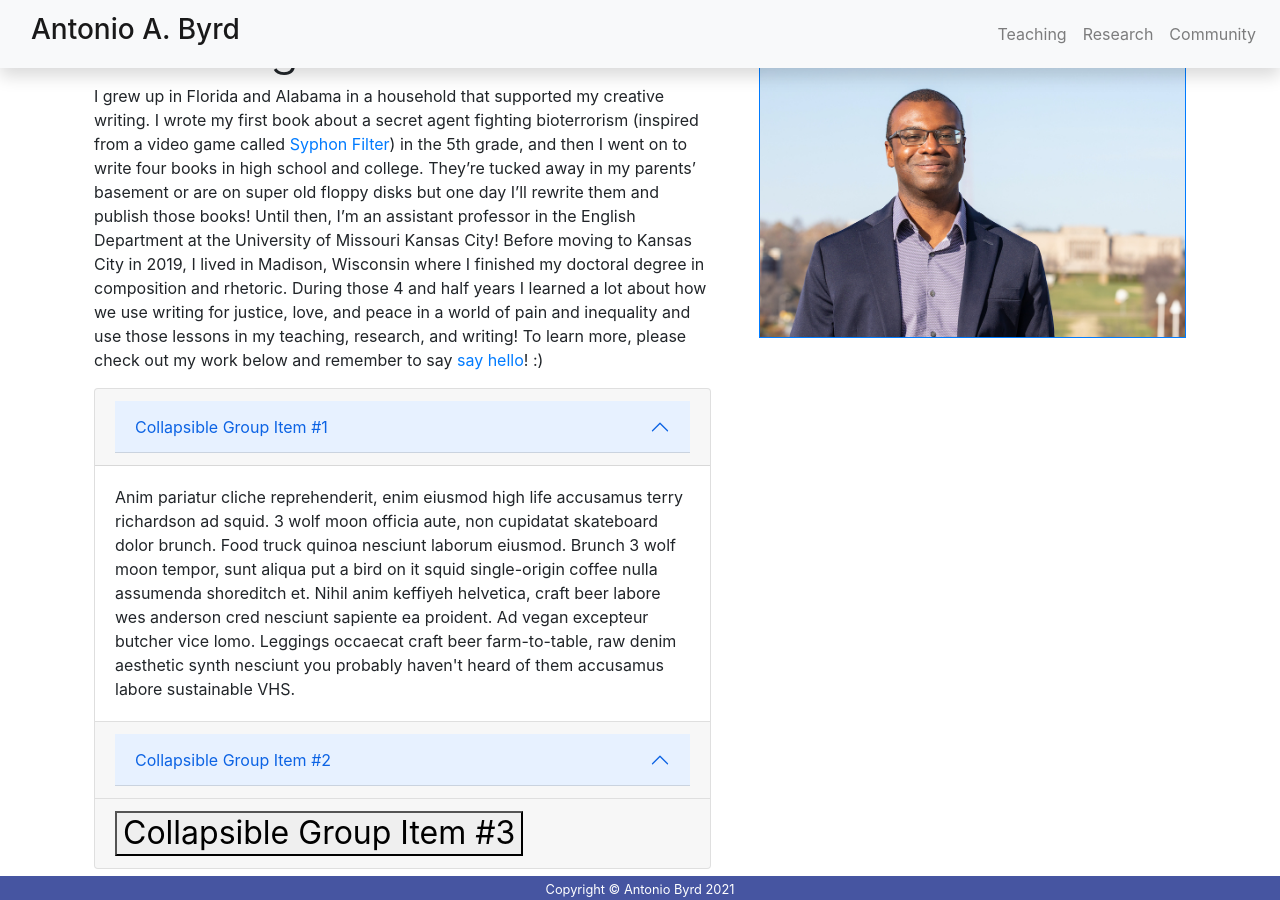
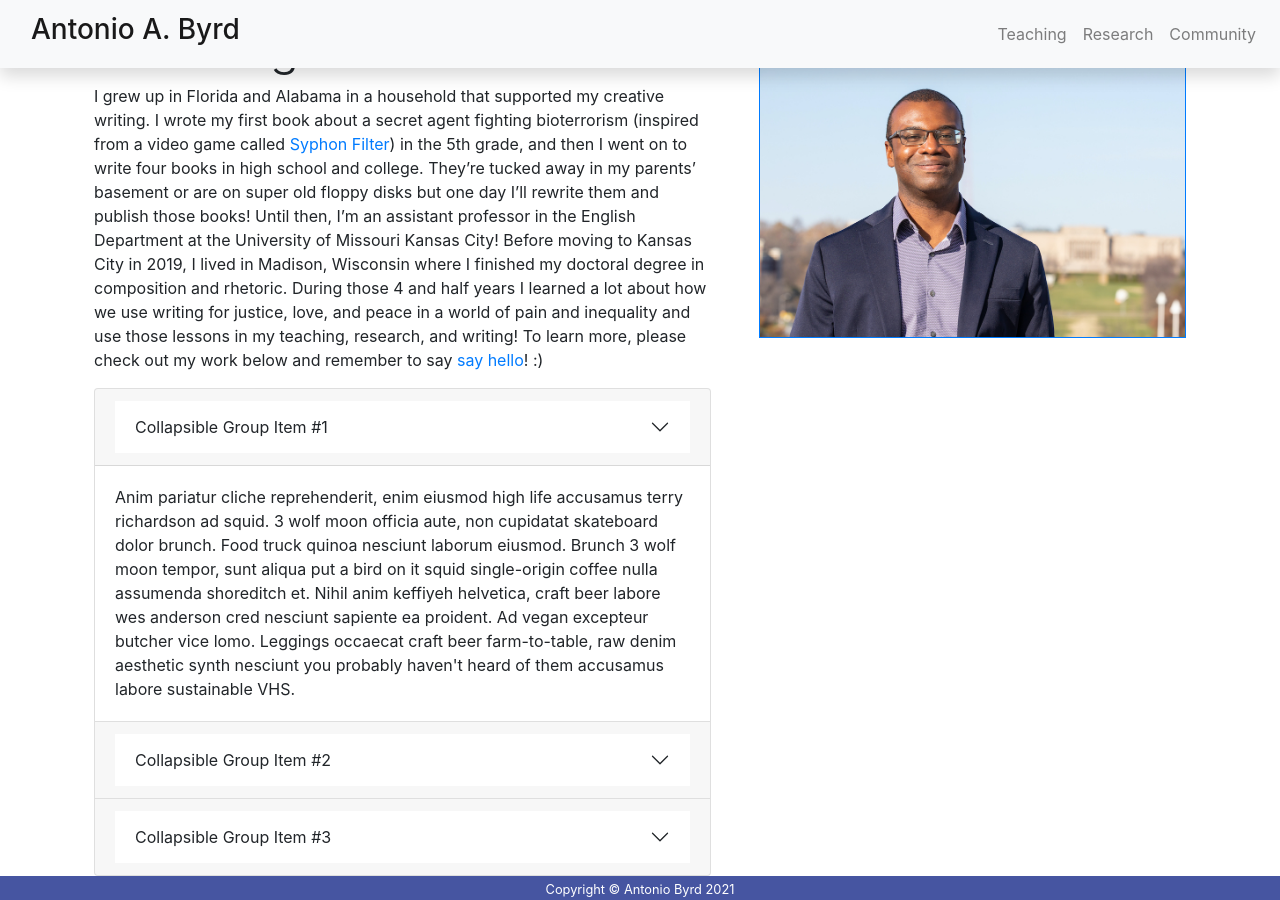
Before and after one commit to abyrd15/abyrd15.github.io, a Jekyll site: the page built from index.markdown, in a window 1280 px wide and 900 px high, scrolled down 1616 px. Built offline with Jekyll 4.4.1, drawn with Linux system fonts in a browser that asks for light colours; nearby versions of some CDN libraries.

Commit message:
Collapse all content

```diff
--- a/_includes/home/section_teaching.html
+++ b/_includes/home/section_teaching.html
@@ -9,7 +9,7 @@
                         <div class="card">
                           <div class="card-header" id="headingOne">
                             <h2 class="mb-0">
-                              <button class="accordion-button" type="button" data-toggle="collapse" data-target="#collapseOne" aria-expanded="true" aria-controls="collapseOne">
+                              <button class="accordion-button collapsed" type="button" data-toggle="collapse" data-target="#collapseOne" aria-expanded="true" aria-controls="collapseOne">
                                 Collapsible Group Item #1
                               </button>
                             </h2>
@@ -24,7 +24,7 @@
                         <div class="card">
                           <div class="card-header" id="headingTwo">
                             <h2 class="mb-0">
-                              <button class="accordion-button" type="button" data-toggle="collapse" data-target="#collapseTwo" aria-expanded="false" aria-controls="collapseTwo">
+                              <button class="accordion-button collapsed" type="button" data-toggle="collapse" data-target="#collapseTwo" aria-expanded="false" aria-controls="collapseTwo">
                                 Collapsible Group Item #2
                               </button>
                             </h2>
@@ -38,7 +38,7 @@
                         <div class="card">
                           <div class="card-header" id="headingThree">
                             <h2 class="mb-0">
-                              <button class="accordion button" type="button" data-toggle="collapse" data-target="#collapseThree" aria-expanded="false" aria-controls="collapseThree">
+                              <button class="accordion-button collapsed" type="button" data-toggle="collapse" data-target="#collapseThree" aria-expanded="false" aria-controls="collapseThree">
                                 Collapsible Group Item #3
                               </button>
                             </h2>
```
